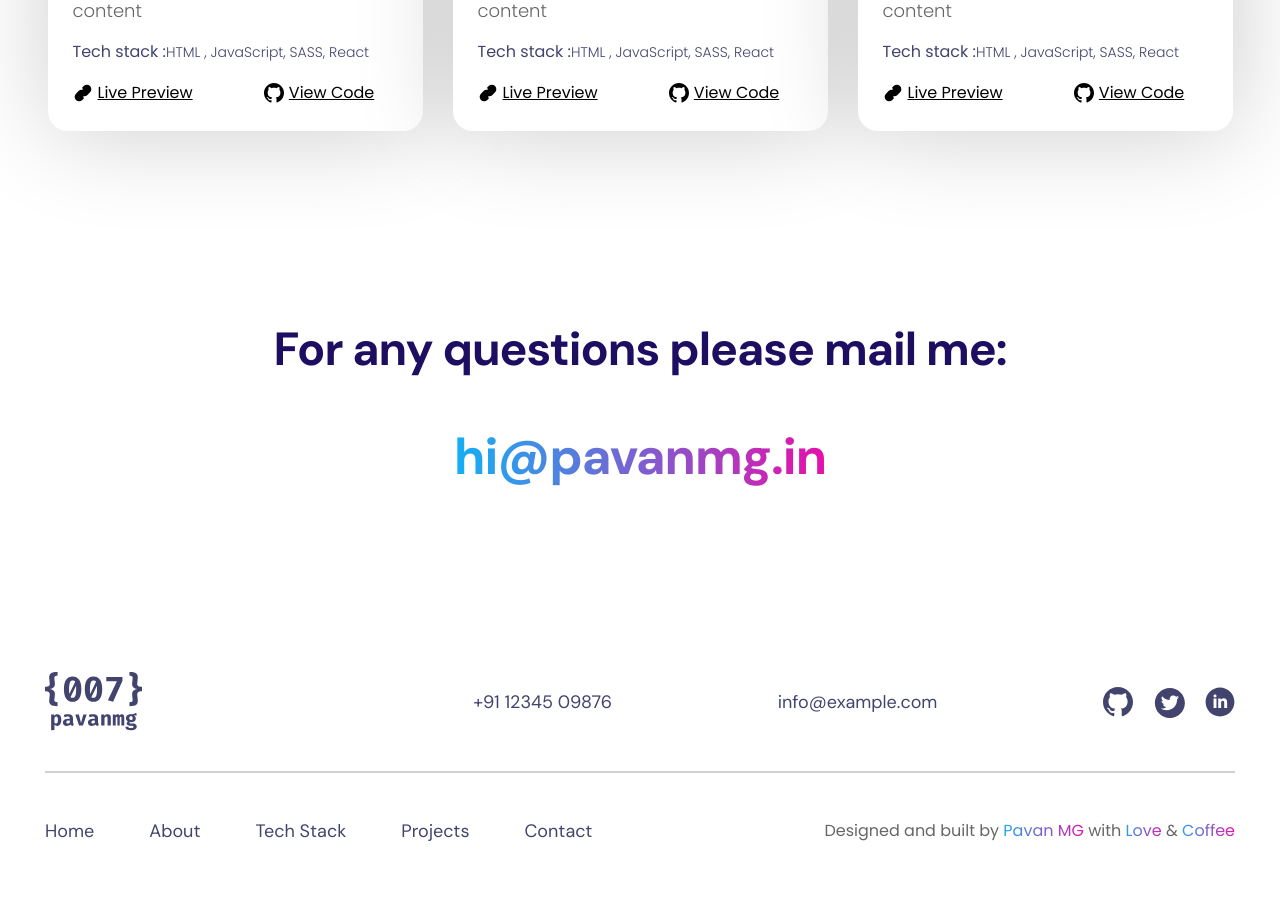
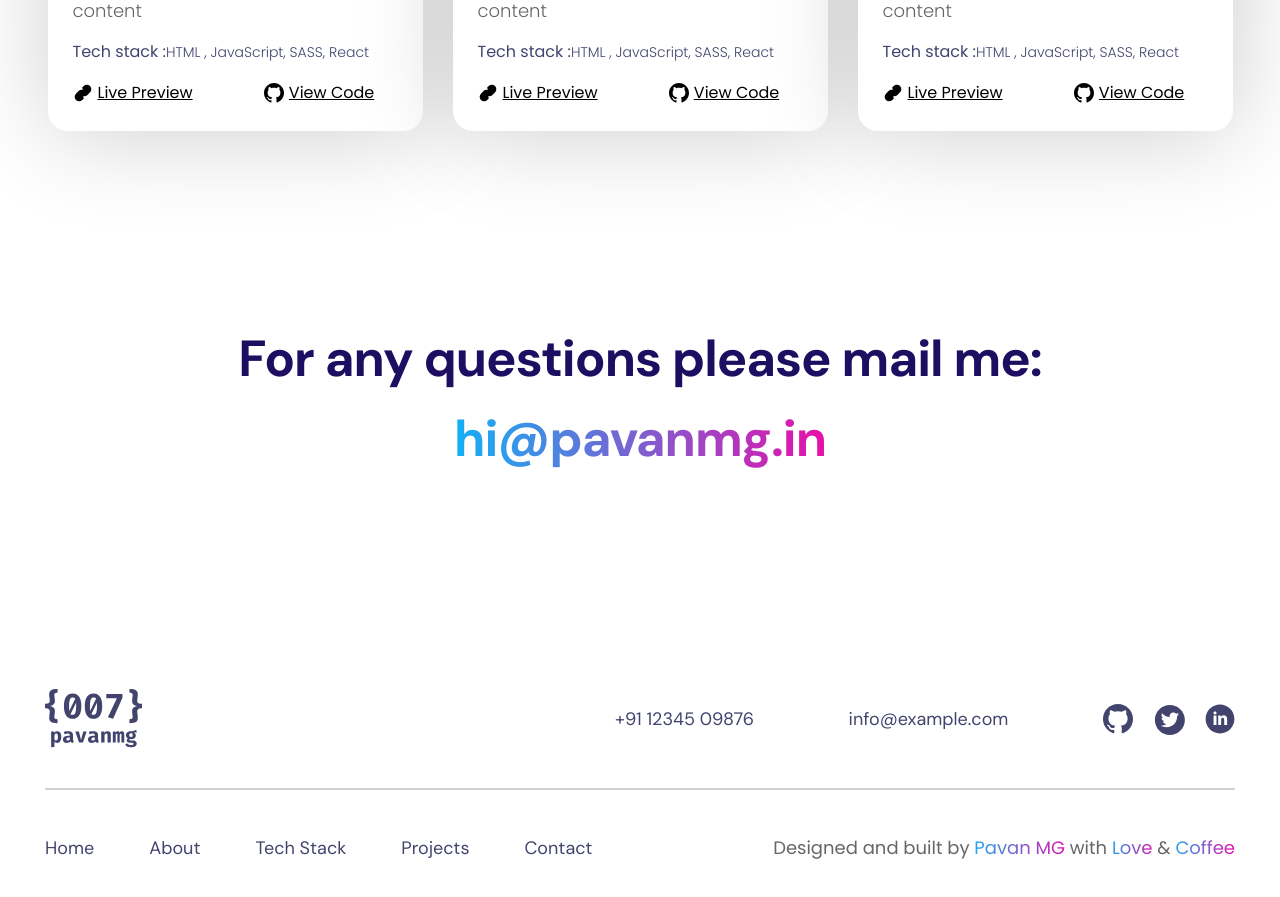
Before and after one commit to olvalaskevich/portfolio-start-project, a React app: page / in a window 1280 px wide. Shown: the part 3700-4597 px from the top of the page. Built offline with nearby package versions, Linux system fonts and the light colour scheme.

Commit message:
add padding in container

```diff
--- a/src/layout/footer/Footer.tsx
+++ b/src/layout/footer/Footer.tsx
@@ -11,7 +11,7 @@ import {StyledText} from "../../components/titel2styled/Text";
 export const Footer = () => {
     return (
         <StyledFooter>
-            <Container>
+            <Container padding={'0 15px'}>
             <StyledLine/>
         <StyledFlexFooter>
                     <MenuStyled footer/>
@@ -65,6 +65,10 @@ const StyledFlexFooter=styled.div`
 
 const StyledTextGridFooter=styled(StyledText)`
   text-align: center;
+  color: ${theme.colors.fontText};
+  font-size: 18px;
+  font-weight: 400;
+  line-height: 26px;
   @media ${theme.media.desktop}{
     padding-top: 50px;
 
@@ -89,8 +93,9 @@ export const StyledFooterLink=styled.a`
   font-weight: 400;
   line-height: 26px;
   color: ${theme.colors.fontTitle};
-  flex-grow:0.5;
+  flex-grow:0.2;
   align-self: center;
+
 `
 
 export const StyledTextGradient=styled(StyledText)`
--- a/src/layout/sections/contacts/Contacts.tsx
+++ b/src/layout/sections/contacts/Contacts.tsx
@@ -12,9 +12,9 @@ import {StyledFooterLink} from "../../footer/Footer";
 export const Contacts = () => {
     return (
         <StyledContacts>
-            <Container>
+            <Container padding={'0 15px'}>
             <FlexWrapper direction={'column'} align={'center'}>
-                <StyledTitle2 size={'calc((100vw - 360px)/(1920 - 360) * (58 - 30) + 30px)'} color={`${theme.colors.fontTitleContact}`} family={'DM Sans'} height={'70px'}>
+                <StyledTitle2 padding={'38px 0 10px'} size={'calc((100vw - 360px)/(1600 - 360) * (58 - 30) + 30px)'} color={`${theme.colors.fontTitleContact}`} family={'DM Sans'} height={'70px'}>
                     For any questions please mail me:
                 </StyledTitle2>
                 <StyledLink href={'mailto:hi@pavanmg.in'}>hi@pavanmg.in</StyledLink>
@@ -38,7 +38,8 @@ export const Contacts = () => {
 };
 
 const StyledContacts=styled.section`
-  padding-top: calc(185px - 40px);
+  padding-top: calc(185px - 30px);
+
 
   @media ${theme.media.tablet}{
     padding-top: 60px;
@@ -52,7 +53,7 @@ const StyledContactsAdaptive=styled.div`
   display: flex;
   justify-content: space-between;
   width: 100%;
-  padding-top: 180px;
+  padding-top: 215px;
 
 
   @media ${theme.media.tablet}{
```
